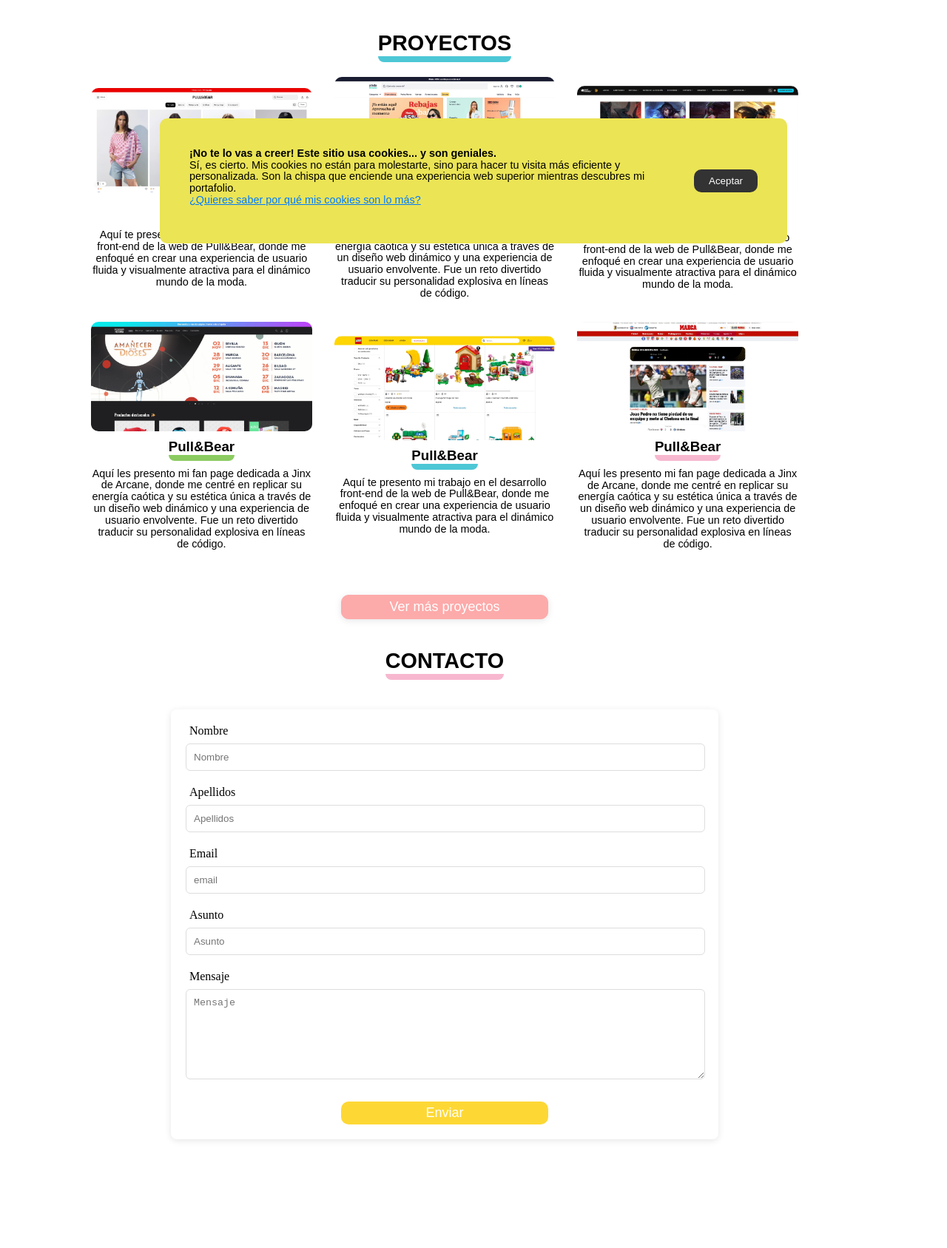
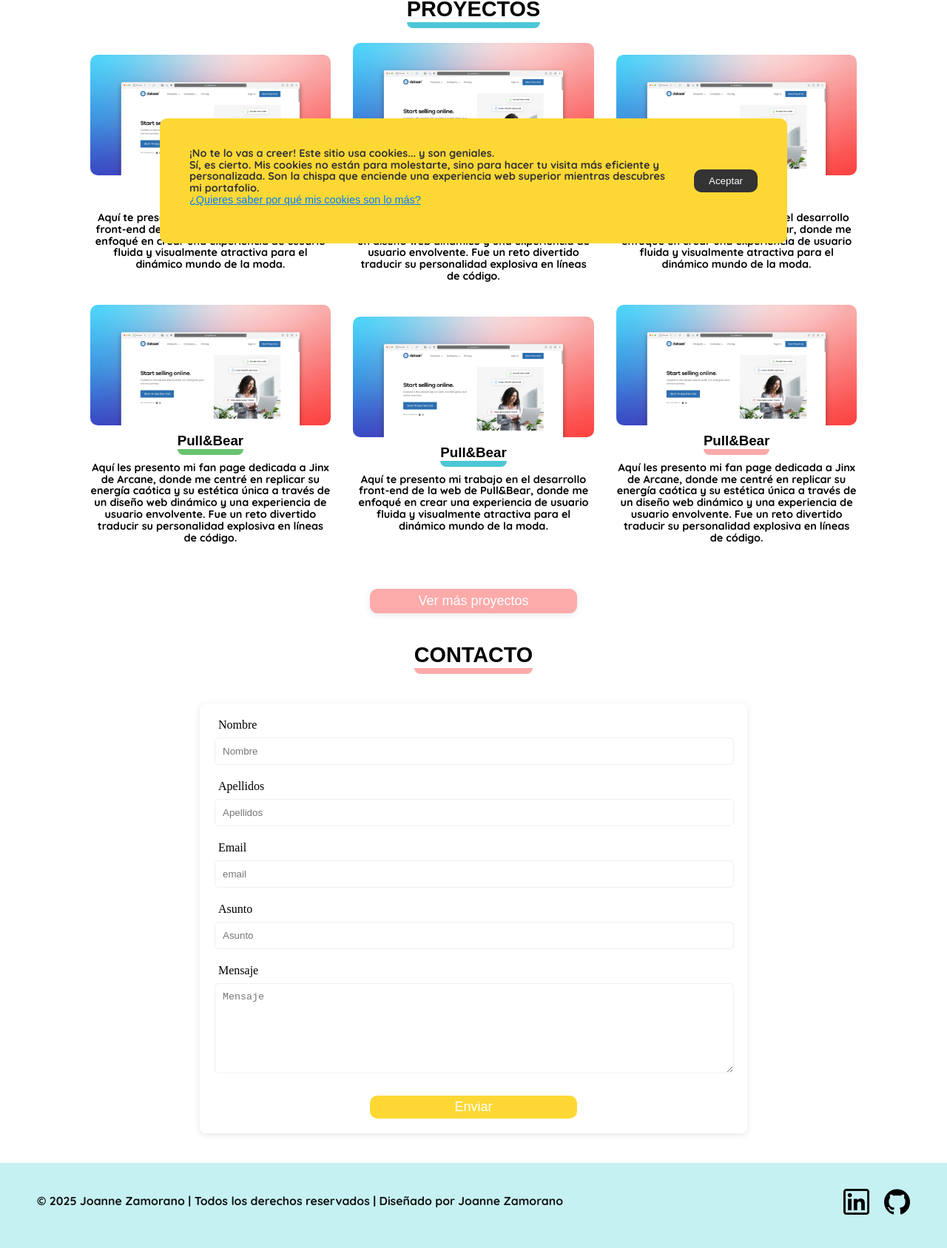
Before and after one commit to JoanneZamorano/LM_Portafolio, a plain HTML site: page index.html in a window 1280 px wide. Shown: the part 441-2128 px from the top of the page at 74% size. Before the commit the page ends 2053 px from the top, so only its background shows below. Drawn offline with Linux system fonts and the light colour scheme; a web font is replaced by a local one.

Commit message:
footer, y cambios de css

```diff
--- a/index.html
+++ b/index.html
@@ -12,8 +12,9 @@
     <header class="cabecera">
 
         <div class="modo_dia_noche">
-            <img id="toggleTema" src="/imagenes/icono_d_n.png" alt="">
+            <img id="toggleTema" src="/imagenes/icono_dia_noche.png" alt="icono modo dia o noche">
         </div>
+
 
         <a href="#" id="enlace-menu" class="boton-menu">&#9776;</a>
         <nav id="menu" class="menu-principal">
@@ -47,37 +48,37 @@
         <div class="proyecto_content"><!--DIV Proyectos-->
 
             <div class="proyecto_item"><!--proyecto 1-->
-                <a href="/proyectos.html#proyecto_1"><img src="/imagenes/proyecto_pull_bear.jpg" alt="Portada Proyecto 1"></a>
+                <a href="/proyectos.html#proyecto_1"><img src="/imagenes/portadas_proyecto.jpg" alt="Portada Proyecto 1"></a>
                 <h3 class="titulo_azul">Pull&Bear</h3>
                 <p>Aquí te presento mi trabajo en el desarrollo front-end de la web de Pull&Bear, donde me enfoqué en crear una experiencia de usuario fluida y visualmente atractiva para el dinámico mundo de la moda.</p>
             </div>
 
             <div class="proyecto_item"><!--proyecto 2-->
-                <a href="/proyectos.html#proyecto_2"><img src="/imagenes/PROYECTO_2.jpg" alt="Portada Proyecto 2"></a>
+                <a href="/proyectos.html#proyecto_2"><img src="/imagenes/portadas_proyecto.jpg" alt="Portada Proyecto 2"></a>
                 <h3 class="titulo_rosa">Pull&Bear</h3>
                 <p>Aquí les presento mi fan page dedicada a Jinx de Arcane, donde me centré en replicar su energía caótica y su estética única a través de un diseño web dinámico y una experiencia de usuario envolvente. Fue un reto divertido traducir su personalidad explosiva en líneas de código.</p>
             </div>
 
             <div class="proyecto_item"><!--proyecto 3-->
-                <a href="/proyectos.html#proyecto_3"><img src="/imagenes/PROYECTO_3.jpg" alt="Portada Proyecto 3"></a>
+                <a href="/proyectos.html#proyecto_3"><img src="/imagenes/portadas_proyecto.jpg" alt="Portada Proyecto 3"></a>
                 <h3 class="titulo_amarillo">Pull&Bear</h3>
                 <p>Aquí te presento mi trabajo en el desarrollo front-end de la web de Pull&Bear, donde me enfoqué en crear una experiencia de usuario fluida y visualmente atractiva para el dinámico mundo de la moda.</p>
             </div>
 
             <div class="proyecto_item"><!--proyecto 4-->
-                <a href="/proyectos.html#proyecto_4"><img src="/imagenes/PROYECTO_4.jpg" alt="Portada Proyecto 4"></a>
+                <a href="/proyectos.html#proyecto_4"><img src="/imagenes/portadas_proyecto.jpg" alt="Portada Proyecto 4"></a>
                 <h3 class="titulo_verde">Pull&Bear</h3>
                 <p>Aquí les presento mi fan page dedicada a Jinx de Arcane, donde me centré en replicar su energía caótica y su estética única a través de un diseño web dinámico y una experiencia de usuario envolvente. Fue un reto divertido traducir su personalidad explosiva en líneas de código.</p>
             </div>
 
             <div class="proyecto_item"><!--proyecto 5-->
-                <a href="/proyectos.html#proyecto_5"><img src="/imagenes/PROYECTO_5.jpg" alt="Portada Proyecto 5"></a>
+                <a href="/proyectos.html#proyecto_5"><img src="/imagenes/portadas_proyecto.jpg" alt="Portada Proyecto 5"></a>
                 <h3 class="titulo_azul">Pull&Bear</h3>
                 <p>Aquí te presento mi trabajo en el desarrollo front-end de la web de Pull&Bear, donde me enfoqué en crear una experiencia de usuario fluida y visualmente atractiva para el dinámico mundo de la moda.</p>
             </div>
 
             <div class="proyecto_item"><!--proyecto 6-->
-                <a href="/proyectos.html#proyecto_6"><img src="/imagenes/PROYECTO_6.jpg" alt="Portada Proyecto "></a>
+                <a href="/proyectos.html#proyecto_6"><img src="/imagenes/portadas_proyecto.jpg" alt="Portada Proyecto "></a>
                 <h3 class="titulo_rosa">Pull&Bear</h3>
                 <p>Aquí les presento mi fan page dedicada a Jinx de Arcane, donde me centré en replicar su energía caótica y su estética única a través de un diseño web dinámico y una experiencia de usuario envolvente. Fue un reto divertido traducir su personalidad explosiva en líneas de código.</p>
             </div>
@@ -90,7 +91,7 @@
         <div class="form_content_grupo">
             <h2 class="titulo_rosa" id="contact">CONTACTO</h2>
 
-            <form>
+            <form action="https://formsubmit.co/info.joazamorano@gmail.com" method="POST">
                 <div class="form-group">
                     <label for="nombre">Nombre</label>
                     <input type="text" id="nombre" name="nombre" placeholder="Nombre" required>
@@ -132,6 +133,17 @@
 
         </footer>
     </main>
+
+    <footer class="main-footer">
+        <div class="footer-content">
+            <p>&copy; 2025 Joanne Zamorano | Todos los derechos reservados | Diseñado por Joanne Zamorano</p>
+            <div class="social-links">
+                <a href="https://www.linkedin.com/in/joanne-zamorano/"><img src="/imagenes/icono_linkedin.png" alt="icono linkedin"></a>
+                <a href="https://github.com/JoanneZamorano"><img src="/imagenes/icono_github.png" alt="icono github"></a>
+            </div>
+        </div>
+    </footer>
+
     <script src="js/javascript.js"></script>
 
 </body>
--- a/js/javascript.js
+++ b/js/javascript.js
@@ -25,6 +25,7 @@ function oscuro(){
     document.body.classList.toggle("oscuro");
 }
 
+
 //COOKIES
 const popup = document.getElementById("cookiePopup");
 const btn = document.getElementById("acceptCookies");
--- a/styles/style.css
+++ b/styles/style.css
@@ -5,14 +5,32 @@
 }
 @font-face{
     font-family: 'FuenteTitulos';
-    src: url(/fonts/LXGWMarkerGothic-Regular.ttf) format('ttf');
+    src: url(/fonts/LXGWMarkerGothic-Regular.ttf) format('truetype');
 }
 @font-face{
     font-family: 'FuenteNormal';
-    src: url(/fonts/Quicksand-Bold.ttf) format('ttf'),
-        url(/fonts/Quicksand-Light.ttf) format('ttf'),
-        url(/fonts/Quicksand-Medium.ttf) format('ttf'),
-        url(/fonts/Quicksand-Regular.ttf) format('ttf');
+    src: url(/fonts/Quicksand-Bold.ttf) format('truetype'),
+        url(/fonts/Quicksand-Light.ttf) format('truetype'),
+        url(/fonts/Quicksand-Medium.ttf) format('truetype'),
+        url(/fonts/Quicksand-Regular.ttf) format('truetype');
+}
+:root {
+  /* Colores principales */
+    --color-azul: #4dc7d6;
+    --color-amarillo: #FDD835;
+    --color-rosa: #FDAAAA;
+    --color-verde: #6ac370;
+
+/*colores neutros */
+    --color-blanco: #ffffff;
+    --color-negro: #333333;
+    --color-gris-claro: #f0f0f0;
+    --color-gris-oscuro: #666666;
+
+/*colores de fondo */
+    --color-fondo-footer: #c6f1f3;
+    --color-cookies-boton: #007bff;
+    --color-modo-oscuro: #121212;
 }
 
 main{
@@ -41,16 +59,16 @@ h2, h3, a{
     border-bottom-right-radius: 8px;
 }
 .titulo_azul{
-    border-color: #4dc7d6;
+    border-color: var(--color-azul);
 }
 .titulo_rosa{
-    border-color: #f7b7cf;
+    border-color: var(--color-rosa);
 }
 .titulo_verde{
-    border-color: #8bcb61;
+    border-color: var(--color-verde);
 }
 .titulo_amarillo{
-    border-color: #ebe455;
+    border-color: var(--color-amarillo);
 }
 
 p, li{
@@ -82,7 +100,7 @@ a{
     font-weight: bold;
 }
 .hero span:hover{
-    color: #4dc7d6;
+    color: var(--color-azul);
 }
 .hero_content .hero p:first-child { /*Hola*/
     font-size: 3em;
@@ -91,7 +109,7 @@ a{
     text-align: center;
 }
 .hero_content .hero strong {
-    color: #4dc7d6;
+    color: var(--color-azul);
     font-weight: bold;
 }
 h2{
@@ -99,7 +117,7 @@ h2{
     border-bottom: 8px solid; /*línea debajo título*/
     border-bottom-left-radius: 8px;
     border-bottom-right-radius: 8px;
-    border-color: #4dc7d6;
+    border-color: var(--color-azul);
 }
 /*HOME > HERO > MEDI@Q*/
 @media (min-width: 1024px) {
@@ -217,24 +235,19 @@ h2{
     margin: 30px auto 0 auto;
     padding: 5px 25px;
     text-align: center;
-    border: 1px solid #FDAAAA;
-    color: #FFFFFF;
-    background-color: #FDAAAA;
+    border: 1px solid var(--color-rosa);
+    color: var(--color-blanco);
+    background-color: var(--color-rosa);
     cursor: pointer;
     font-size: large;
     border-radius: 10px;
     box-shadow: 0 2px 10px rgba(0, 0, 0, 0.1);
 }
 .proyecto_button button:hover {
-    background-color: #35F0FD; /*Color + oscuro al pasar el ratón */
-    color: #FFFFFF;
-    border-color: #35F0FD;
-
+    background-color: var(--color-azul); /*Color + oscuro al pasar el ratón */
+    color: var(--color-blanco);
+    border-color: var(--color-azul)
 }
-/*.proyecto_button button:hover {
-    background-color: #FDAAAA;
-    color: whitesmoke;
-}*/
 
 /*-----------------------------------------------------*/
 /*FORMULARIO CONTACTO*/
@@ -262,7 +275,7 @@ form {
 .form-group input[type="text"], .form-group input[type="email"], .form-group textarea {
     width: calc(100% - 20px); /*100% ancho padre menos padding*/
     padding: 10px;
-    border: 1px solid #ddd;
+    border: 1px solid var(--color-gris-claro);
     border-radius: 6px;
 }
 /*FORM > textarea*/
@@ -278,8 +291,8 @@ form {
     margin: 30px auto 0 auto;
     padding: 5px 25px;
     text-align: center;
-    background-color: #FDD835;
-    color: #FFFFFF;
+    background-color: var(--color-amarillo);
+    color: var(--color-blanco);
     border: none;
     font-size: large;
     border-radius: 10px;
@@ -288,7 +301,7 @@ form {
 
 /*EN WEB:*/
 .submit-button:hover {
-    background-color: #35F0FD; /*Color + oscuro al pasar el ratón */
+    background-color: var(--color-azul); /*Color + oscuro al pasar el ratón */
 }
 
 /*-----------------------------------------------------*/
@@ -301,21 +314,17 @@ form {
     margin-bottom: 2px;
 }
 
-/* títulos */
-/*color lineas titulos*/
-
-
 /*estilos ítems*/
 .estudio_item h4, .extra_item h4, .laboral_content h4, .otros_content h4{
     font-size: 1.2em;
     margin-bottom: 1px;
-    color: #333;
 }
 .estudio_item p,.extra_item p, .laboral_content p, .otros_content p{
     margin-left: 20px;
 }
 .laboral_content li{
     list-style: square;
+    margin-left: 50px;
 }
 
 /*ABOUT @*/
@@ -356,6 +365,9 @@ form {
     flex-direction: column;
     align-items: center;
 }
+.proyectos_item p{
+    margin: 20px 20px;
+}
 
 @media (min-width: 1024px) { /*SOLO EN NAVEGADOR*/
     .proyectos_content_grupo{ /*centra el contenido*/
@@ -378,22 +390,19 @@ form {
         display: flex;
         flex-direction: column;
         align-items: center;
-        width: 100%;
-        height: 350px;
+        width: 0%;
+        max-height: 500px;
         border-radius: 10px;
         box-shadow: 0 5px 10px rgba(0,0,0,0.1);
     }
     .proyectos_item p{
         margin: 20px 20px;
     }
-
 }
 
 /*-----------------------------------------------------*/
 /*-----------------------------------------------------*/
-
 /*MENU EN NAVEGADOR*/
-
 .nav_ul{
     display: flex;
     flex-direction: row;
@@ -406,7 +415,6 @@ form {
     align-items: center;
     list-style-type: none;
 }
-
 .cabecera{
     width: 90%;
     margin: 1px auto;
@@ -416,13 +424,12 @@ form {
     align-items: center;
     position: relative;
 }
-
 .boton-menu{
     display: none;
     width: 95%;
     font-size: 35px;
     text-align: right;
-    color: #4dc7d6;
+    color: var(--color-azul);
     text-decoration: none;
     cursor: pointer;
     transition: transform 0.3s ease;
@@ -432,28 +439,24 @@ form {
 }
 .menu-principal{
     display: flex;
-    /*flex-direction: row;*/
     gap: 24px;
 }
-
 .menu-principal a{
-    color: #4dc7d6;
+    color: var(--color-azul);
     text-decoration: none;
-    font-size: 16px;
-    /*border-radius: 6px;
-    transition: background 0.3s, color 0.3s;*/
+    font-size: 20px;
 }
 
 /*----*/
 .menu-principal a:hover{
-    color: #AA5986;
+    color: var(--color-amarillo);
 }
 .active-link {
     display: inline-block; /*ancho del text*/
     border-bottom: 8px solid; /*línea debajo título*/
     border-bottom-left-radius: 8px;
     border-bottom-right-radius: 8px;
-    border-color: #4dc7d6;
+    border-color: var(--color-azul);
 }
 
 /*------------*/
@@ -461,12 +464,10 @@ form {
     .boton-menu{
         display: block;
     }
-
     .menu-principal{
-
         display: none;
         flex-direction: column;
-        background-color: #ffffff;
+        background-color: var(--color-blanco);
         position: absolute;
         width: 100%;
         top:100%;
@@ -481,7 +482,7 @@ form {
     }
     .menu-principal li {
         width: 100%;
-        background-color: #333;
+        background-color:var(--color-gris-oscuro);
         border-radius: 10px;
         display: flex;
         flex-direction: column;
@@ -495,9 +496,56 @@ form {
         display: flex;
         width: 85%;
     }
-
+}
+/*-------------------------------------------------------*/
+/*-------------------------------------------------------*/
+/*FOOTER*/
+.main-footer {
+    width: 100%;
+    background-color: var(--color-fondo-footer);
+    padding: 20px 0px;
+    text-align: center;
+    font-size: 1em;
+    margin-top: 20px;
+}
+.footer-content {
+    display: flex;
+    flex-direction: column;
+    align-items: center;
+    justify-content: center;
+}
+.main-footer p {
+    margin-bottom: 10px;
+    line-height: 1.6;
+}
+.social-links {
+    margin-top: 15px;
+    margin-bottom: 20px;
+    display: flex;
+    flex-wrap: wrap;
+    justify-content: center;
+    gap: 15px;
+}
+.social-links img {
+    max-width: 35px;
 }
 
+/*Media Queries */
+@media (min-width: 768px) {
+    .main-footer {
+        font-size: 1.1em;
+    }
+    .footer-content {
+        max-width: 100%;
+        margin: 0 50px;
+        flex-direction: row;
+        justify-content: space-between;
+    }
+    .social-links {
+        gap: 20px;
+    }
+}
+/*-------------------------------------------------------*/
 /*-------------------------------------------------------*/
 /*cookies*/
 .cookie-popup{
@@ -505,42 +553,51 @@ form {
     bottom: 20px;
     left: 20px;
     right: 20px;
-    background-color: #ebe455;
-    color: #000;
+    background-color: var(--color-amarillo);
+    color: var(--color-negro);
     border-radius: 10px;
+    display:none;
+    justify-content: space-between;
     align-items: center;
     width: 60%;
     padding: 40px 40px;
     margin: 10px auto;
+    z-index: 1000;
 }
 .cookie-popup.show{
     display: flex;
 }
 .cookie-popup button{
     margin-left: 30px;
-    background-color: #333;
-    color: #fff;
+    background-color: var(--color-negro);
+    color: var(--color-blanco);
     border: none;
     padding: 8px 20px;
     border-radius: 10px;
     cursor: pointer;
 }
 .cookie-popup a{
-    color: #007bff;
+    color: var(--color-cookies-boton);
     text-decoration: underline;
 }
-
-/*------*/
+/*-------------------------------------------------------*/
+/*-------------------------------------------------------*/
 /*Modo claro/oscuro*/
 body{
-    transition: background-color 0.4s ease, color 0.4s ease;
-    padding: 50px;
+    transition: background-color 0.8s ease, color 0.8s ease;
+    justify-items: center;
 }
 .modo_dia_noche img{
-    max-width: 35px;
+    max-width: 40px;
     cursor: pointer;
 }
 body.oscuro{
-    background-color: #121212;
-    color: #f0f0f0;
+    background-color: var(--color-modo-oscuro);
+    color: var(--color-gris-claro);
 }
+body.oscuro h4{
+    color: var(--color-fondo-footer);
+}
+footer.main-footer p{
+    color: var(--color-modo-oscuro);
+}
```
Also changed, not shown: about.html (+13 -3 lines), proyectos.html (+20 -8 lines), imagenes/PROYECTO_2.jpg (deleted), imagenes/PROYECTO_3.jpg (deleted), imagenes/PROYECTO_4.jpg (deleted), imagenes/PROYECTO_5.jpg (deleted), imagenes/PROYECTO_6.jpg (deleted), imagenes/icono_d_n.png (deleted), imagenes/icono_dia_noche.png (added), imagenes/icono_dia_noche_3.png (added), imagenes/icono_github.png (added), imagenes/icono_linkedin.png (added), imagenes/portadas_proyecto.jpg (added), imagenes/proyecto_pull_bear.jpg (deleted).
